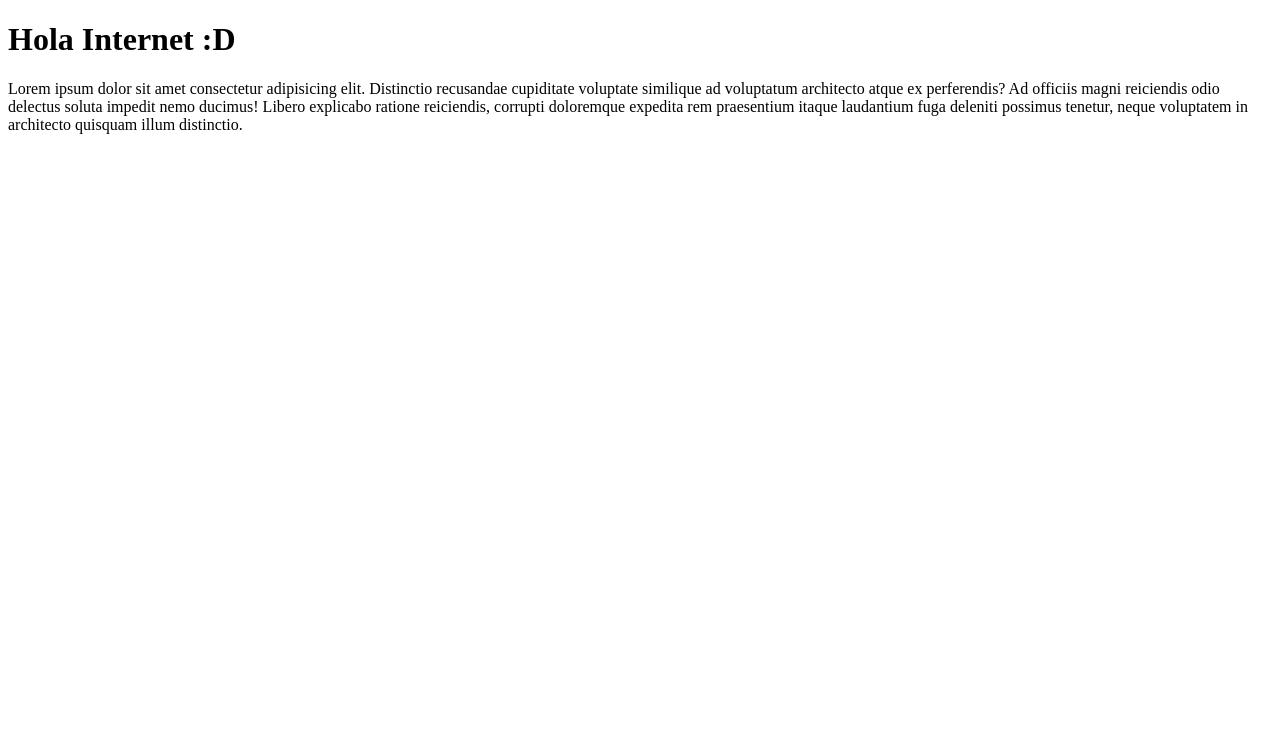
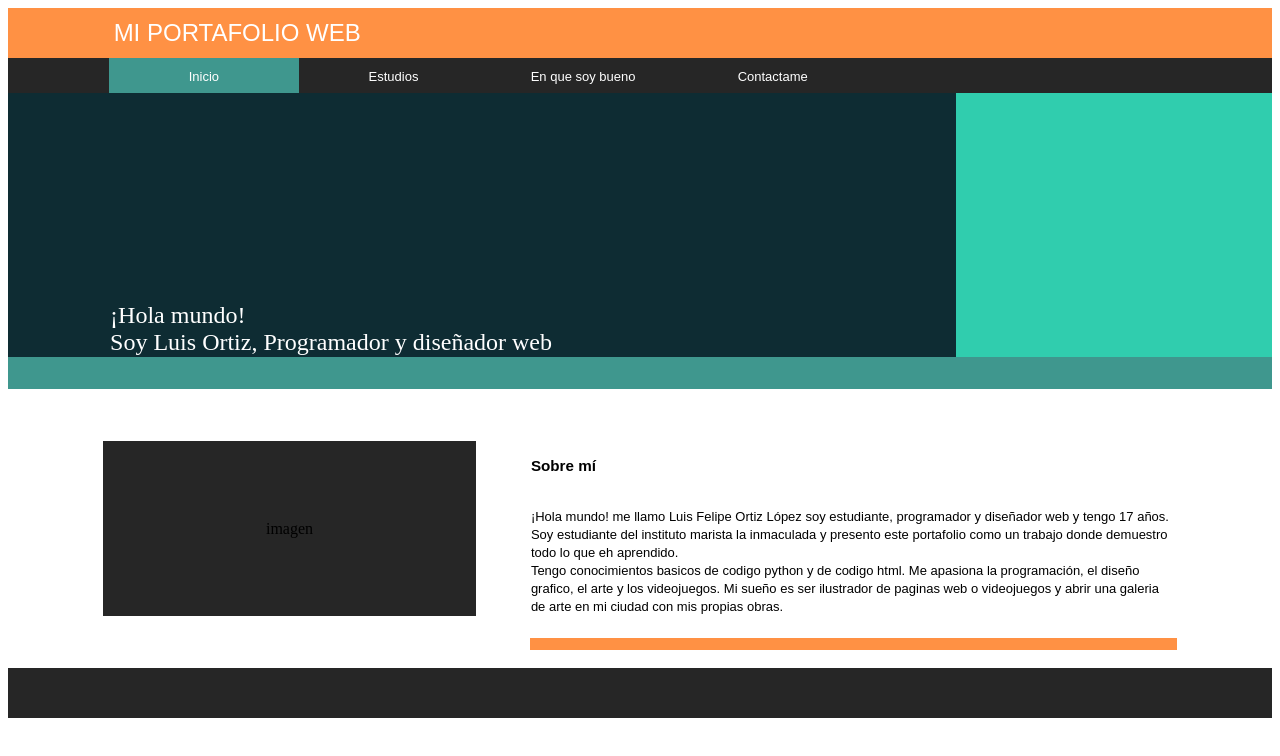
Before and after one commit to 41LuisOrtiz/Portafolio, a plain HTML site: page index.html in a window 1280 px wide. Drawn offline with Linux system fonts and the light colour scheme.

Commit message:
Inicio sobre mí

```diff
--- a/index.html
+++ b/index.html
@@ -1,13 +1,65 @@
 <!DOCTYPE html>
-<html lang="en">
+<html lang="es">
 <head>
     <meta charset="UTF-8">
     <meta http-equiv="X-UA-Compatible" content="IE=edge">
     <meta name="viewport" content="width=device-width, initial-scale=1.0">
     <title>Luis Ortiz</title>
 </head>
-<body>
-    <h1>Hola Internet :D</h1>
-    <p>Lorem ipsum dolor sit amet consectetur adipisicing elit. Distinctio recusandae cupiditate voluptate similique ad voluptatum architecto atque ex perferendis? Ad officiis magni reiciendis odio delectus soluta impedit nemo ducimus! Libero explicabo ratione reiciendis, corrupti doloremque expedita rem praesentium itaque laudantium fuga deleniti possimus tenetur, neque voluptatem in architecto quisquam illum distinctio.</p>
+<body style="background-color:white;" >
+    <table bgcolor="#FF9144" width="100%" height="50">
+        <tr>
+            <td width="8%" ></td>
+            <td><font face="Arial" color="white" size="5">MI PORTAFOLIO WEB</font></td>
+        </tr>
+    </table>
+
+    <table bgcolor="#262626" width="100%" height="35" align="center" cellspacing="0" border="0" bordercolor="white">
+        <tr>
+            <td width="8%"></td>
+
+            <td width="15%" align="center"  bgcolor="#3F978E"><font face="Arial" size="2" color="white">Inicio</font></td>
+            <td width="15%" align="center" ><font face="Arial" size="2" color="white">Estudios</font></td>
+            <td width="15%" align="center" ><font face="Arial" size="2" color="white">En que soy bueno</font></td>
+            <td width="15%" align="center" ><font face="Arial" size="2" color="white">Contactame</font></td>
+            <td></td>
+        </tr>
+    </table>
+
+    <table bgcolor="#0E2C33" width="100%" height="296" cellspacing="0" border="0" bordercolor="white">
+        <tr>
+            <td rowspan="" width="8%"></td>
+            <td valign="bottom"><font color="white" size="5">¡Hola mundo!<br>Soy Luis Ortiz, Programador y diseñador web</font></td>
+            <td width="25%" bgcolor="#30CDAE"></td>
+        </tr>
+        <tr>
+            <td colspan="3" bgcolor="#3F978E" height="30"></td>
+        </tr>
+    </table>
+
+    <table width="85%" align="center" cellspacing="0" border="0" bordercolor="black" bgcolor="white">
+        <tr>
+            <td colspan="3" height="50" bgcolor="white"></td>
+        </tr>
+        <tr>
+            <td width="40.25" bgcolor="#262626" align="center">imagen</td>
+            <td width="5%"></td>
+            <td width="40.25" ><font size="2" face="Arial" color="black"><h3>Sobre mí</h3><br>¡Hola mundo! me llamo Luis Felipe Ortiz López soy estudiante, programador y diseñador web y tengo 17 años. Soy estudiante del instituto marista la inmaculada y presento este portafolio como un trabajo donde demuestro todo lo que eh aprendido.<br>Tengo conocimientos basicos de codigo python y de codigo html. Me apasiona la programación, el diseño grafico, el arte y los videojuegos. Mi sueño es ser ilustrador de paginas web o videojuegos y abrir una galeria de arte en mi ciudad con mis propias obras.</font></td>
+        </tr>
+        <tr><td colspan="3" height="20"></td></tr>
+        <tr>
+            <td colspan="2" width="40.25"></td>
+            <td  bgcolor="#FF9144" height="10"></td>
+        </tr>
+    </table>
+    <br>
+    <table bgcolor="#262626" width="100%" height="50">
+        <tr>
+            <td></td>
+        </tr>
+    </table>
+
+
+
 </body>
 </html>
```
Also changed, not shown: 1 other file.
